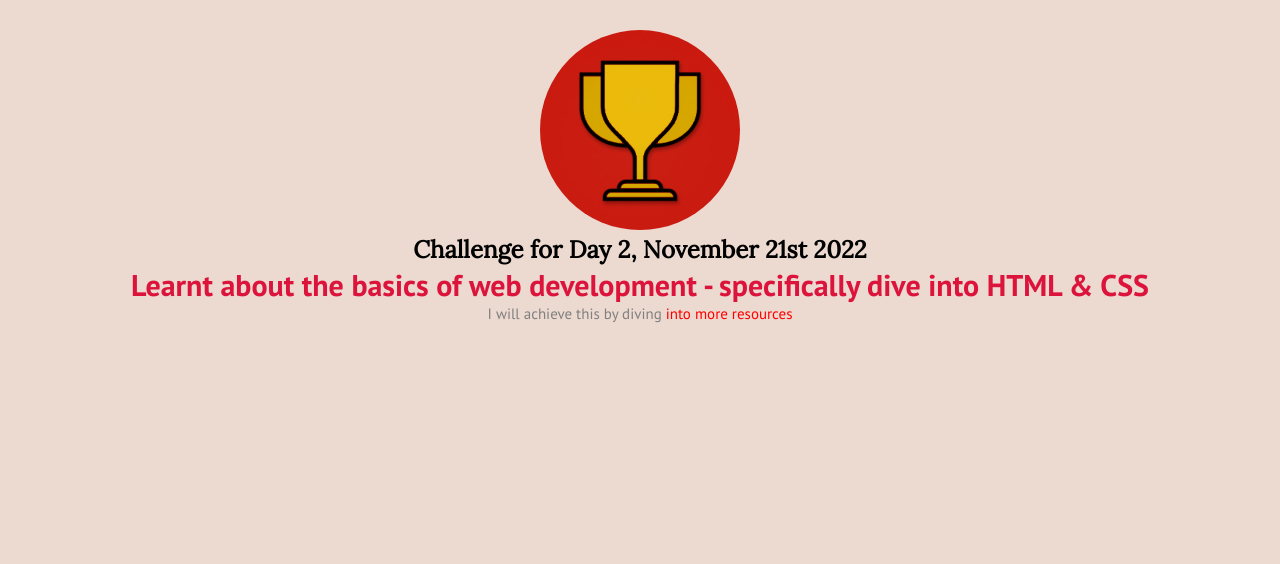
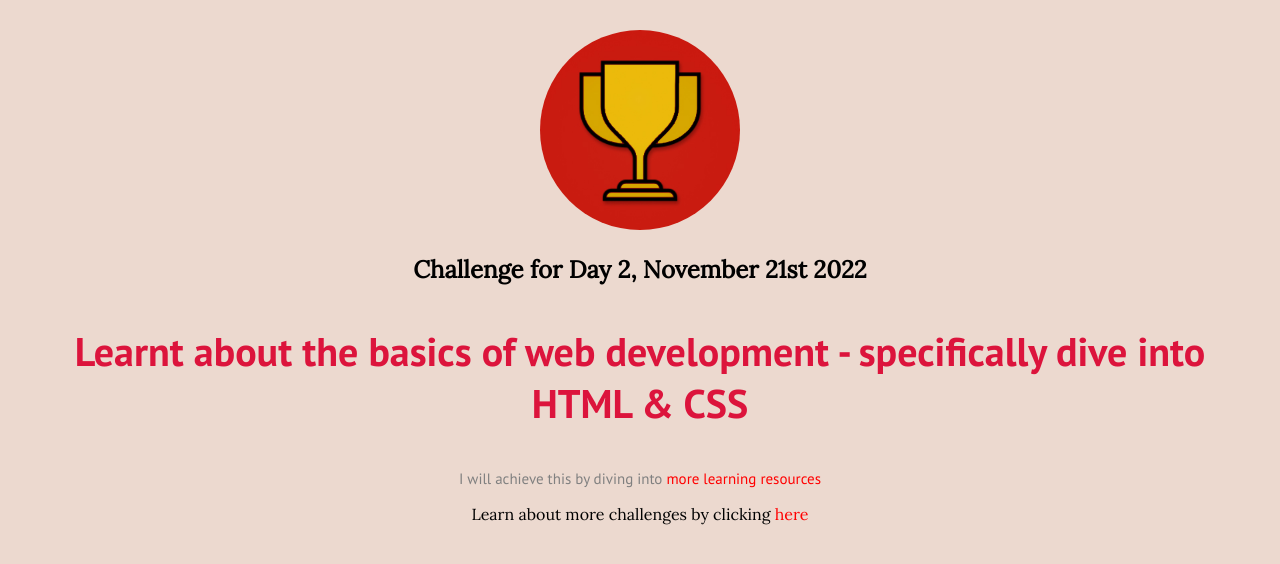
Before and after one commit to deepshi4156/100-Days-of-Web-Development, a plain HTML site: page Day 2/Practice 1/index.html in a window 1280 px wide. Drawn offline with Linux system fonts and the light colour scheme.

Commit message:
restructured the project files

```diff
--- a/Day 2/Practice 1/index.html
+++ b/Day 2/Practice 1/index.html
@@ -11,20 +11,25 @@
       href="https://fonts.googleapis.com/css2?family=Lora&family=PT+Sans:wght@400;700&display=swap"
       rel="stylesheet"
     />
-    <link rel="stylesheet" href="styles.css" />
+    <link rel="stylesheet" href="styles/shared.css" />
+    <link rel="stylesheet" href="styles/styles.css" />
   </head>
   <body>
     <header></header>
     <main>
-      <img src="challenges-trophy.jpg" alt="A TROPHY" />
+      <img src="images/challenges-trophy.jpg" alt="A TROPHY" />
       <h2 class="heading">Challenge for Day 2, November 21st 2022</h2>
       <p id="todays-challenge">
         Learnt about the basics of web development - specifically dive into HTML
         & CSS
       </p>
       <p class="basic-p">
-        I will achieve this by diving
-        <a href="www.google.com">into more resources</a>
+        I will achieve this by diving into
+        <a href="https://www.google.com/">more learning resources</a>
+      </p>
+      <p>
+        Learn about more challenges by clicking
+        <a href="full-week.html">here</a>
       </p>
     </main>
   </body>
--- /dev/null
+++ b/Day 2/Practice 1/styles/full-week.css
@@ -0,0 +1,13 @@
+h1 {
+  font-family: "PT Sans", sans-serif;
+}
+a {
+  text-decoration: none;
+  color: #ff0000;
+}
+p {
+  color: #006400;
+  font-size: 15px;
+  font-weight: bolder;
+  font-family: "PT Sans", sans-serif;
+}
--- /dev/null
+++ b/Day 2/Practice 1/styles/shared.css
@@ -0,0 +1,10 @@
+body {
+  text-align: center;
+  background-color: rgb(236, 217, 207);
+  margin: 30px;
+  font-family: "Lora", "serif";
+}
+a {
+  text-decoration: none;
+  color: #ff0000;
+}
--- a/Day 2/Practice 1/styles.css
+++ b/Day 2/Practice 1/styles/styles.css
@@ -1,24 +1,11 @@
-* {
-  padding: 0px;
-  margin: 0px;
-  box-sizing: border-box;
-}
-body {
-  text-align: center;
-  background-color: rgb(236, 217, 207);
-  margin: 30px;
-}
 .heading {
   font-family: "Lora", "serif";
-}
-a {
-  text-decoration: none;
-  color: #ff0000;
+  font-weight: bold;
 }
 #todays-challenge {
   font-weight: bold;
   color: #dc143c;
-  font-size: 30px;
+  font-size: 40px;
   font-family: "PT Sans", sans-serif;
 }
 .basic-p {
```
Also changed, not shown: Day 2/Practice 1/full-week.html (added, +24 -0 lines), Day 2/Practice 1/images/challenges-trophy.jpg (renamed from Day 2/Practice 1/challenges-trophy.jpg).
